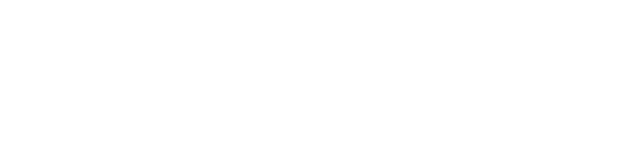
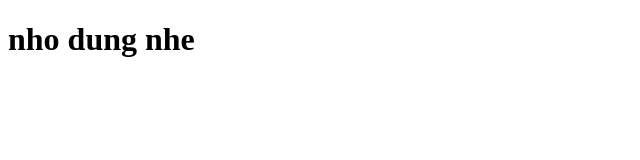
Before and after one commit to dinhdung2211/dungdinh, a plain HTML site: page index.html in a window 1280 px wide. Shown: the whole page, without its empty margins (0-640 px from the left). Drawn offline with Linux system fonts and the light colour scheme.

Commit message:
nho dung nhe

```diff
--- a/index.html
+++ b/index.html
@@ -4,6 +4,7 @@
     <meta charset="UTF-8" />
     <meta name="viewport" content="width=device-width, initial-scale=1.0" />
     <title>Dung dinh</title>
+    <h1>nho dung nhe</h1>
   </head>
   <body></body>
 </html>
```
